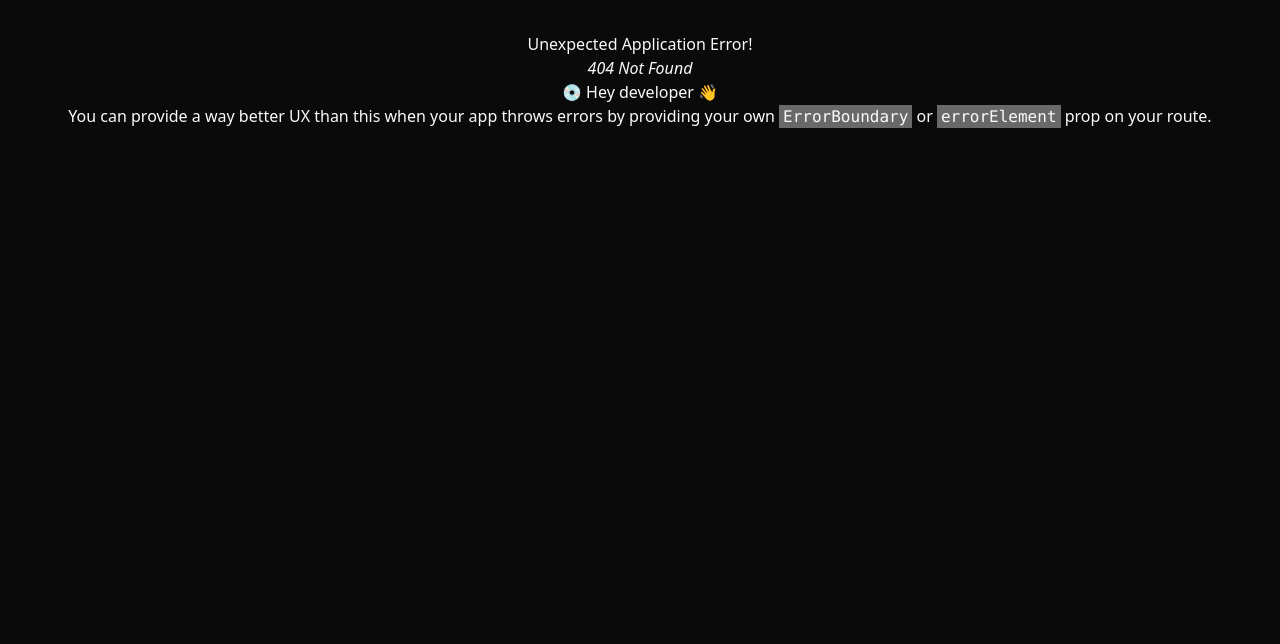
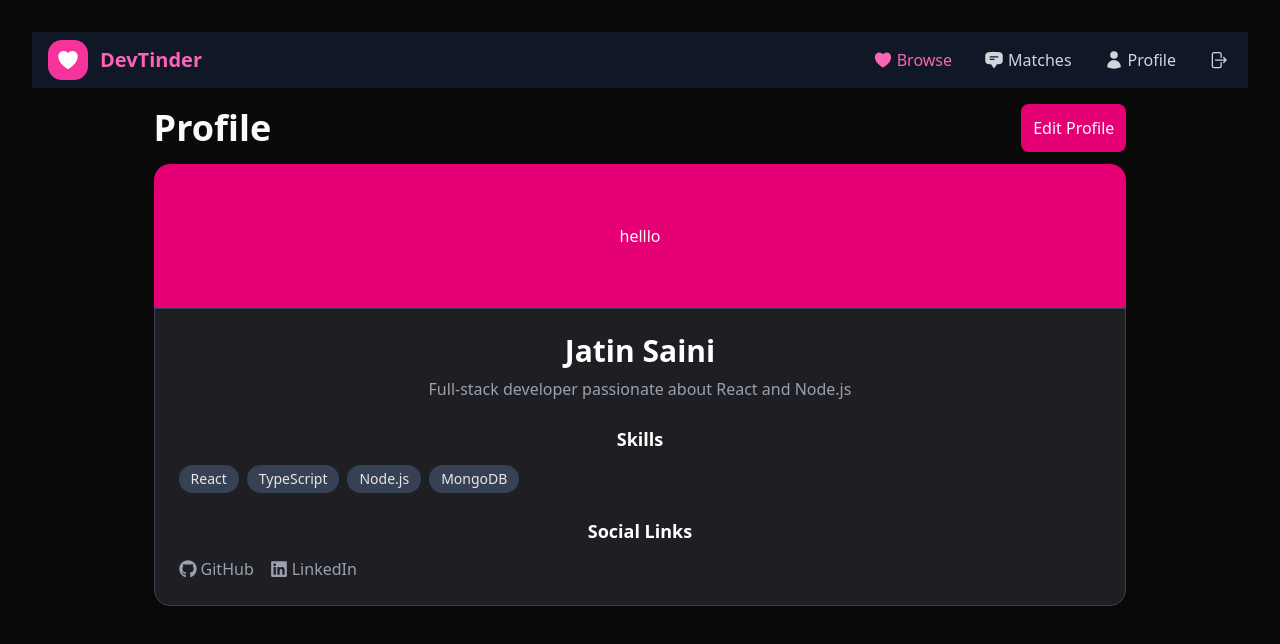
Before and after one commit to Jatin-saini-developer/DevTinderUI, a React (Vite) app: page /profile in a window 1280 px wide. Before the commit this address had no page. Shown: the top 644 px of the page. Built offline with nearby package versions, Linux system fonts and the light colour scheme.

Commit message:
Building Profile Page

```diff
--- a/src/App.jsx
+++ b/src/App.jsx
@@ -5,6 +5,7 @@ import { createBrowserRouter, RouterProvider,  } from "react-router";
 import appStore from './utils/AppStore'
 import BrowsePage from './files/BrowsePage';
 import { Provider } from "react-redux";
+import ProfilePage from './files/ProfilePage';
 
 
 function App() {
@@ -24,6 +25,10 @@ function App() {
     {
       path: "/browse",
       element: <BrowsePage/>
+    },
+    {
+      path : "/profile",
+      element: <ProfilePage/>
     }
   ]);
 
--- a/src/files/BrowsePage.jsx
+++ b/src/files/BrowsePage.jsx
@@ -1,61 +1,18 @@
 import React from 'react'
-import { HeartIcon, ChatBubbleBottomCenterTextIcon, UserIcon, ArrowRightOnRectangleIcon } from "@heroicons/react/24/solid";
-import axios from "axios";
-import {  useNavigate } from 'react-router-dom';
-import { useDispatch } from 'react-redux';
-import { deleteUser } from '../utils/UserSlice';
+
 import FeedPage from './FeedPage';
+import Navbar from './Navbar';
 
 const BrowsePage = () => {
-const navigate = useNavigate();
-const dispatch = useDispatch();
 
 
-  const handleLogout = async ()=>{
-    const response = await axios.post("http://localhost:7777/logout",
-        // { email, password },
-        // { withCredentials: true }
-        )
-        dispatch(deleteUser());
-        navigate("/")
 
 
-  }
 
 
   return (
     <>
-    <nav className="bg-gray-900 px-4 py-2 flex items-center justify-between">
-      {/* Logo Section */}
-      <div className="flex items-center">
-        <div className="bg-pink-500 rounded-xl p-2 flex items-center justify-center mr-3">
-          <HeartIcon className="h-6 w-6 text-white" />
-        </div>
-        <span className="text-pink-400 font-bold text-xl">DevTinder</span>
-      </div>
-
-      {/* Navigation Links */}
-      <div className="flex items-center space-x-8">
-        <a href="#" className="flex items-center text-pink-400 hover:text-pink-300 transition-colors">
-          <HeartIcon className="h-5 w-5 mr-1" />
-          Browse
-        </a>
-        <a href="#" className="flex items-center text-gray-300 hover:text-pink-400 transition-colors">
-          <ChatBubbleBottomCenterTextIcon className="h-5 w-5 mr-1" />
-          Matches
-        </a>
-        <a href="#" className="flex items-center text-gray-300 hover:text-pink-400 transition-colors">
-          <UserIcon className="h-5 w-5 mr-1" />
-          Profile
-        </a>
-        <a
-         href="#"
-         onClick={handleLogout}
-         className="flex items-center text-gray-300 hover:text-pink-400 transition-colors">
-          <ArrowRightOnRectangleIcon className="h-5 w-5 mr-1" />
-        </a>
-      </div>
-    </nav>
+    <Navbar/>
     <FeedPage/>
     </>
 
--- /dev/null
+++ b/src/files/Navbar.jsx
@@ -0,0 +1,76 @@
+import React from "react";
+import {
+  HeartIcon,
+  ChatBubbleBottomCenterTextIcon,
+  UserIcon,
+  ArrowRightOnRectangleIcon,
+} from "@heroicons/react/24/solid";
+import axios from "axios";
+import { useNavigate } from "react-router-dom";
+import { useDispatch } from "react-redux";
+import { deleteUser } from "../utils/UserSlice";
+import { Link } from "react-router-dom";
+
+
+const Navbar = () => {
+  const navigate = useNavigate();
+  const dispatch = useDispatch();
+
+  const handleLogout = async () => {
+    const response = await axios.post(
+      "http://localhost:7777/logout"
+      // { email, password },
+      // { withCredentials: true }
+    );
+    dispatch(deleteUser());
+    navigate("/");
+  };
+
+  return (
+    <div>
+      <nav className="bg-gray-900 px-4 py-2 flex items-center justify-between">
+        {/* Logo Section */}
+        <div className="flex items-center">
+          <div className="bg-pink-500 rounded-xl p-2 flex items-center justify-center mr-3">
+            <HeartIcon className="h-6 w-6 text-white" />
+          </div>
+          <span className="text-pink-400 font-bold text-xl">DevTinder</span>
+        </div>
+
+        {/* Navigation Links */}
+        <div className="flex items-center space-x-8">
+          <a
+            href="#"
+            className="flex items-center text-pink-400 hover:text-pink-300 transition-colors"
+          >
+            <HeartIcon className="h-5 w-5 mr-1" />
+            Browse
+          </a>
+          <a
+            href="#"
+            className="flex items-center text-gray-300 hover:text-pink-400 transition-colors"
+          >
+            <ChatBubbleBottomCenterTextIcon className="h-5 w-5 mr-1" />
+            Matches
+          </a>
+          <Link
+            to="/profile"
+            className="flex items-center text-gray-300 hover:text-pink-400 transition-colors"
+          >
+            <UserIcon className="h-5 w-5 mr-1" />
+            Profile
+          </Link>
+          <a
+            href="#"
+            onClick={handleLogout}
+            className="flex items-center text-gray-300 hover:text-pink-400 transition-colors"
+          >
+            <ArrowRightOnRectangleIcon className="h-5 w-5 mr-1" />
+          </a>
+        </div>
+      </nav>
+    </div>
+  );
+};
+
+export default Navbar;
--- /dev/null
+++ b/src/files/ProfilePage.jsx
@@ -0,0 +1,72 @@
+import React from "react";
+import Navbar from "./Navbar";
+import { FaGithub, FaLinkedin } from "react-icons/fa";
+
+const ProfilePage = () => {
+  return (
+    <div>
+      <Navbar />
+
+      <div className="my-4">
+        <div className="flex justify-between items-center w-[80%] mx-auto ">
+          <h1 className="text-4xl font-bold">Profile</h1>
+          <button className="bg-pink-600 p-3 rounded-md">Edit Profile</button>
+        </div>
+        <div className="w-[80%] mx-auto my-3">
+          <div className="bg-pink-600 py-15 rounded-t-2xl">
+            <h1>helllo</h1>
+          </div>
+
+
+          <div className="bg-[#1f1f23] text-gray-200 p-6 rounded-b-2xl shadow-lg  mx-auto border border-gray-700">
+            {/* Name and bio */}
+            <h2 className="text-3xl font-bold text-white mb-2">Jatin Saini</h2>
+            <p className="text-gray-400 mb-6">
+              Full-stack developer passionate about React and Node.js
+            </p>
+
+            {/* Skills section */}
+            <div className="mb-6">
+              <h3 className="text-lg font-semibold mb-3 text-white">Skills</h3>
+              <div className="flex flex-wrap gap-2">
+                {["React", "TypeScript", "Node.js", "MongoDB"].map((skill) => (
+                  <span
+                    key={skill}
+                    className="bg-gray-700 text-gray-200 px-3 py-1 rounded-full text-sm font-medium hover:bg-pink-600 transition"
+                  >
+                    {skill}
+                  </span>
+                ))}
+              </div>
+            </div>
+
+            {/* Social Links */}
+            <div>
+              <h3 className="text-lg font-semibold mb-3 text-white">
+                Social Links
+              </h3>
+              <div className="flex gap-4 items-center text-gray-400">
+                <a
+                  href="#"
+                  className="flex items-center gap-1 hover:text-pink-400 transition"
+                >
+                  <FaGithub className="text-lg" />
+                  GitHub
+                </a>
+                <a
+                  href="#"
+                  className="flex items-center gap-1 hover:text-pink-400 transition"
+                >
+                  <FaLinkedin className="text-lg" />
+                  LinkedIn
+                </a>
+              </div>
+            </div>
+          </div>
+        </div>
+      </div>
+    </div>
+  );
+};
+
+export default ProfilePage;
```
